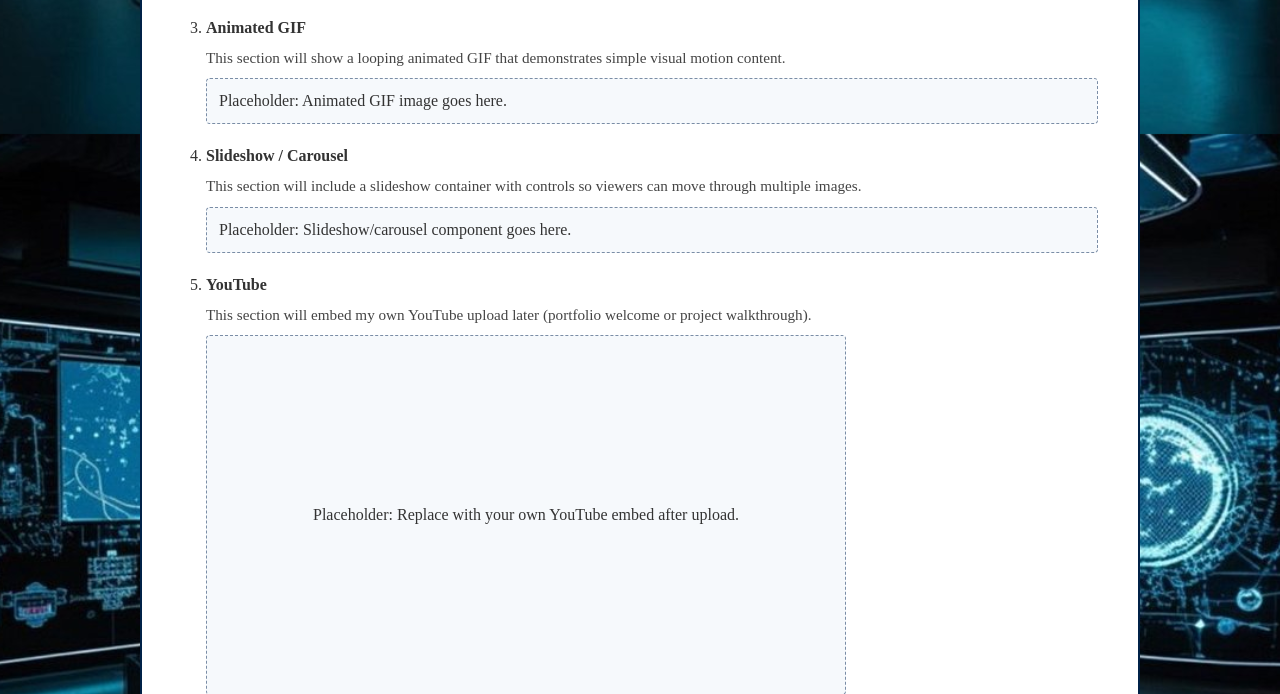
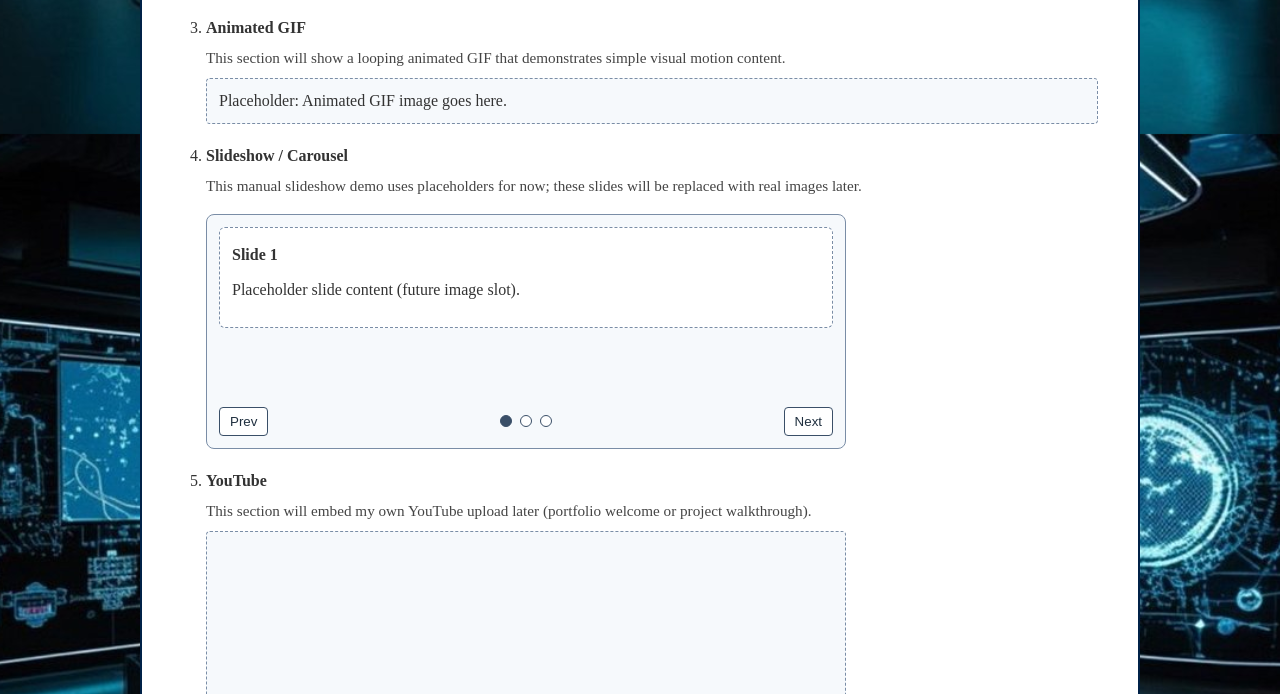
Before and after one commit to Graves217/Farah-SCF-Project-Site, a PHP site: page /media.htm in a window 1280 px wide. Shown: the part 666-1360 px from the top of the page. Run offline with PHP 8.4, Linux system fonts and the light colour scheme.

Commit message:
Add manual placeholder carousel to media page
Agent-Logs-Url: https://github.com/Graves217/Farah-SCF-Project-Site/sessions/8ece550e-8453-4a9d-844f-189ad69895cd

Co-authored-by: Graves217 <260338615+Graves217@users.noreply.github.com>

```diff
--- a/farah-scf.css
+++ b/farah-scf.css
@@ -293,6 +293,82 @@ section h2 {
     font-size: 0.85em;
     color: #444;
     margin: 8px 0 0 0;
+}
+
+/* Media Demo Placeholder Carousel Styles */
+.carousel {
+    width: 100%;
+    max-width: 640px;
+    border: 1px solid #7a8da6;
+    border-radius: 8px;
+    background-color: #f6f9fc;
+    padding: 12px;
+}
+
+.carousel__viewport {
+    min-height: 170px;
+}
+
+.carousel__slide {
+    display: none;
+    border: 1px dashed #7a8da6;
+    border-radius: 6px;
+    padding: 14px 12px;
+    background-color: #ffffff;
+}
+
+.carousel__slide.is-active {
+    display: block;
+}
+
+.carousel__title {
+    font-weight: 700;
+    margin: 0 0 8px 0;
+}
+
+.carousel__controls {
+    margin-top: 10px;
+    display: flex;
+    align-items: center;
+    justify-content: space-between;
+    gap: 10px;
+    flex-wrap: wrap;
+}
+
+.carousel__button {
+    border: 1px solid #3a4f68;
+    border-radius: 4px;
+    background-color: #ffffff;
+    color: #1f2f3f;
+    padding: 6px 10px;
+    cursor: pointer;
+}
+
+.carousel__button:focus-visible,
+.carousel__dot:focus-visible {
+    outline: 2px solid #002147;
+    outline-offset: 2px;
+}
+
+.carousel__dots {
+    display: flex;
+    align-items: center;
+    justify-content: center;
+    gap: 8px;
+    flex: 1;
+}
+
+.carousel__dot {
+    width: 12px;
+    height: 12px;
+    border-radius: 50%;
+    border: 1px solid #3a4f68;
+    background-color: #ffffff;
+    cursor: pointer;
+}
+
+.carousel__dot[aria-current="true"] {
+    background-color: #3a4f68;
 }
 
 /* Three-Column Resume Layout */
--- /dev/null
+++ b/media-carousel.js
@@ -0,0 +1,70 @@
+(function () {
+    var carousel = document.querySelector("[data-carousel]");
+    if (!carousel) {
+        return;
+    }
+
+    var slides = Array.prototype.slice.call(carousel.querySelectorAll("[data-carousel-slide]"));
+    var prevButton = carousel.querySelector("[data-carousel-prev]");
+    var nextButton = carousel.querySelector("[data-carousel-next]");
+    var dotsContainer = carousel.querySelector("[data-carousel-dots]");
+
+    if (!slides.length || !prevButton || !nextButton || !dotsContainer) {
+        return;
+    }
+
+    var currentIndex = 0;
+    var dots = [];
+
+    function showSlide(index) {
+        var nextIndex = index;
+        if (nextIndex < 0) {
+            nextIndex = slides.length - 1;
+        } else if (nextIndex >= slides.length) {
+            nextIndex = 0;
+        }
+        currentIndex = nextIndex;
+
+        slides.forEach(function (slide, slideIndex) {
+            var isActive = slideIndex === currentIndex;
+            slide.classList.toggle("is-active", isActive);
+            slide.setAttribute("aria-hidden", isActive ? "false" : "true");
+        });
+
+        dots.forEach(function (dot, dotIndex) {
+            dot.setAttribute("aria-current", dotIndex === currentIndex ? "true" : "false");
+        });
+    }
+
+    slides.forEach(function (_, index) {
+        var dot = document.createElement("button");
+        dot.type = "button";
+        dot.className = "carousel__dot";
+        dot.setAttribute("aria-label", "Go to slide " + (index + 1));
+        dot.addEventListener("click", function () {
+            showSlide(index);
+        });
+        dotsContainer.appendChild(dot);
+        dots.push(dot);
+    });
+
+    prevButton.addEventListener("click", function () {
+        showSlide(currentIndex - 1);
+    });
+
+    nextButton.addEventListener("click", function () {
+        showSlide(currentIndex + 1);
+    });
+
+    carousel.addEventListener("keydown", function (event) {
+        if (event.key === "ArrowLeft") {
+            event.preventDefault();
+            showSlide(currentIndex - 1);
+        } else if (event.key === "ArrowRight") {
+            event.preventDefault();
+            showSlide(currentIndex + 1);
+        }
+    });
+
+    showSlide(0);
+})();
--- a/media.htm
+++ b/media.htm
@@ -59,8 +59,28 @@
                         </li>
                         <li>
                             <strong>Slideshow / Carousel</strong>
-                            <p class="media-note">This section will include a slideshow container with controls so viewers can move through multiple images.</p>
-                            <div class="media-placeholder">Placeholder: Slideshow/carousel component goes here.</div>
+                            <p class="media-note">This manual slideshow demo uses placeholders for now; these slides will be replaced with real images later.</p>
+                            <section class="carousel" data-carousel aria-label="Slideshow demo" tabindex="0">
+                                <div class="carousel__viewport" data-carousel-track>
+                                    <div class="carousel__slide is-active" data-carousel-slide aria-hidden="false">
+                                        <p class="carousel__title">Slide 1</p>
+                                        <p>Placeholder slide content (future image slot).</p>
+                                    </div>
+                                    <div class="carousel__slide" data-carousel-slide aria-hidden="true">
+                                        <p class="carousel__title">Slide 2</p>
+                                        <p>Placeholder slide content (future image slot).</p>
+                                    </div>
+                                    <div class="carousel__slide" data-carousel-slide aria-hidden="true">
+                                        <p class="carousel__title">Slide 3</p>
+                                        <p>Placeholder slide content (future image slot).</p>
+                                    </div>
+                                </div>
+                                <div class="carousel__controls" aria-label="Slideshow controls">
+                                    <button type="button" class="carousel__button" data-carousel-prev aria-label="Previous slide">Prev</button>
+                                    <div class="carousel__dots" data-carousel-dots aria-label="Choose slide"></div>
+                                    <button type="button" class="carousel__button" data-carousel-next aria-label="Next slide">Next</button>
+                                </div>
+                            </section>
                             <!-- Expected embed skeleton: <div class="slideshow" role="region" aria-roledescription="carousel" aria-label="Featured image slideshow"><button type="button" aria-label="Previous slide">Prev</button><div class="slides" aria-live="polite"></div><button type="button" aria-label="Next slide">Next</button></div> -->
                         </li>
                         <li>
@@ -111,5 +131,7 @@
 
         </div> <!-- close wrapper -->
 
+        <script src="media-carousel.js" type="text/javascript"></script>
+
     </body>
 </html>
```
